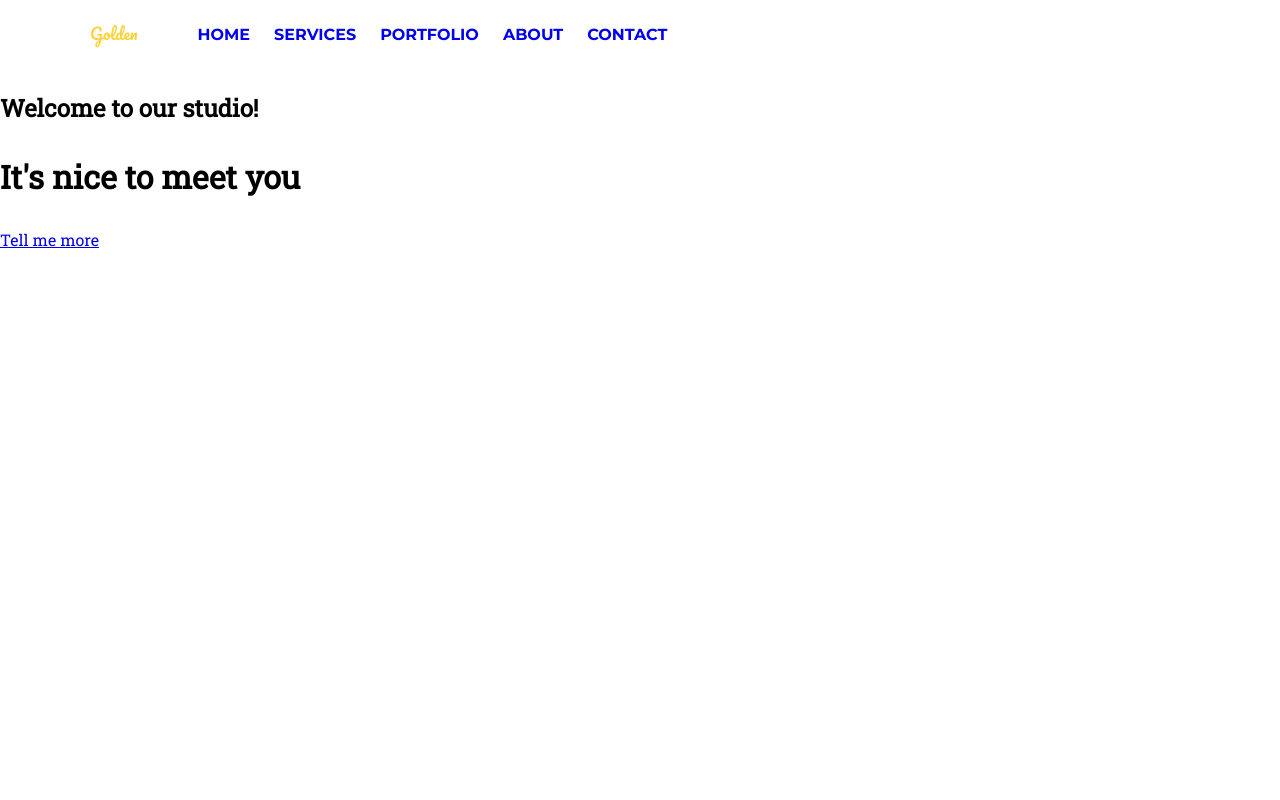
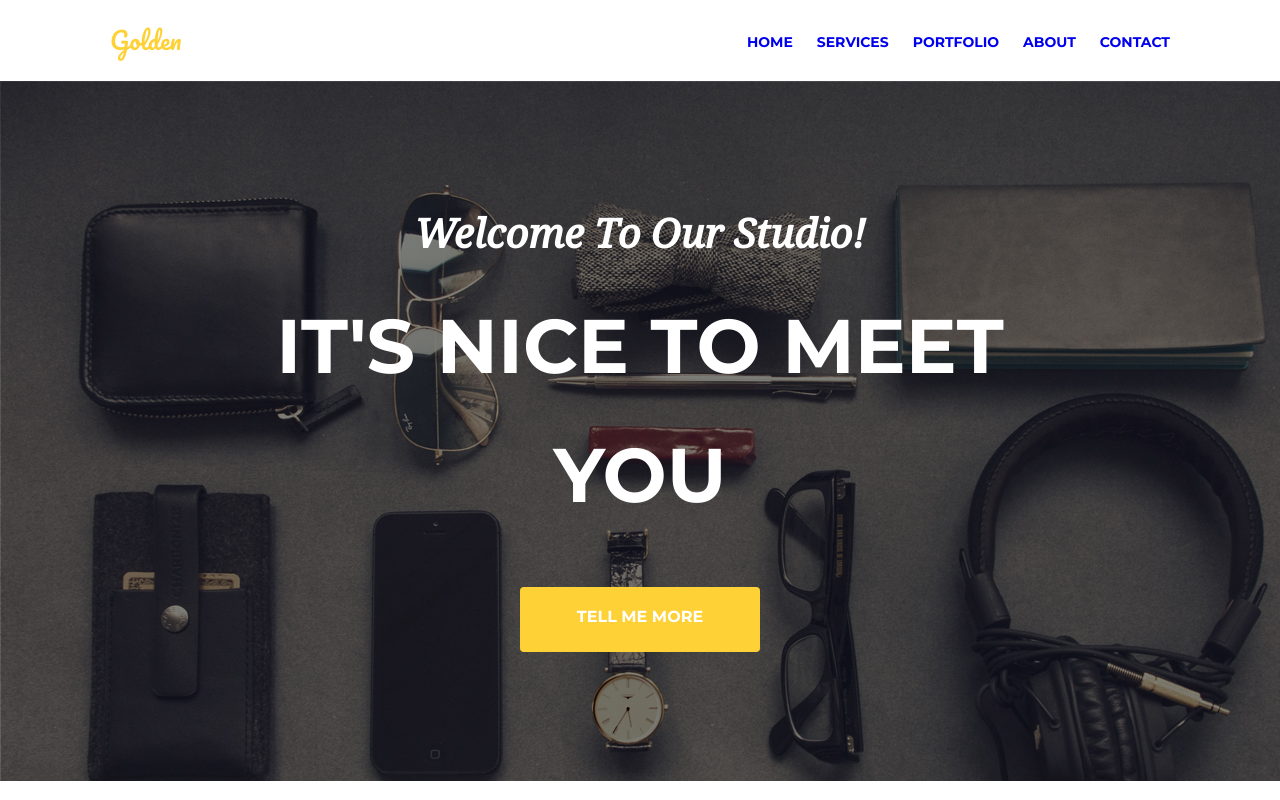
Before and after one commit to ankow8/landing-page, a website: page index.html in a window 1280 px wide. Drawn offline with Linux system fonts and the light colour scheme.

Commit message:
Add splash style

```diff
--- a/index.html
+++ b/index.html
@@ -40,8 +40,8 @@
     </nav>
     <header class="splash">
       <div class="splash-inner">
-        <h2>Welcome to our studio!</h2>
-        <h1>It's nice to meet you</h1>
+        <h2 class="page-subtitle">Welcome to our studio!</h2>
+        <h1 class="page title">It's nice to meet you</h1>
         <a href="#" class="btn">Tell me more</a>
       </div>
     </header>
--- a/sass/style.scss
+++ b/sass/style.scss
@@ -36,16 +36,23 @@ nav .row {
   display: flex;
   padding: 20px 0;
     .nav-logo {
-
+      display: flex;
+      align-items: center;
+      padding: 0 20px 0 20px;
         a {
           font-family: $font-logo;
+          font-size: 24px;
           color: $color-hot-point;
           flex: 2;
           text-decoration: none;
         }
     }
     .nav-menu {
+      display: flex;
       flex: 6;
+      align-items: center;
+      justify-content: flex-end;
+      padding: 0 20px 0 0;
        ul {
          list-style-type: none;
          margin: 0;
@@ -53,16 +60,56 @@ nav .row {
              display: inline-block;
              padding: 0 0 0 20px;
              font-weight: bold;
-             font-size: 12px;
-             /*display: inline-flex;*/
-             /*justify-content: flex-end;*/
                a {
                  text-decoration: none;
                  font-family: $font-header;
-                 font-size: 16px;
+                 font-size: 14px;
                  /*color: $color-light-background;*/
                }
            }
        }
     }
 }
+
+/* Splash */
+
+.splash {
+  background-image: url(/images/splash.jpg);
+  background-size: cover;
+  color: $color-light-background;
+  min-height: 700px;
+  display: flex;
+    .splash-inner {
+      margin: auto;
+      max-width: 70%;
+      text-align: center;
+      font-family: $font-header;
+        h2 {
+          margin: 0;
+          font-size: 40px;
+          line-height: 1.2;
+          text-transform: capitalize;
+          font-family: $font-think;
+        }
+        h1 {
+          margin: 24px;
+          font-size: 76px;
+          text-transform: uppercase;
+        }
+        .btn {
+          display: inline-block;
+          min-width: 240px;
+          min-height: 65px;
+          margin: 24px auto 0 auto;
+          padding: 16px;
+          border-radius: 4px;
+          font-size: 16px;
+          text-align: center;
+          text-decoration: none;
+          background-color: $color-hot-point;
+          color: $color-light-background;
+          font-weight: bold;
+          text-transform: uppercase;
+        }
+    }
+}
```
Also changed, not shown: css/style.css, images/Background Image.jpg (deleted), images/splash.jpg (added), 1 other file.
